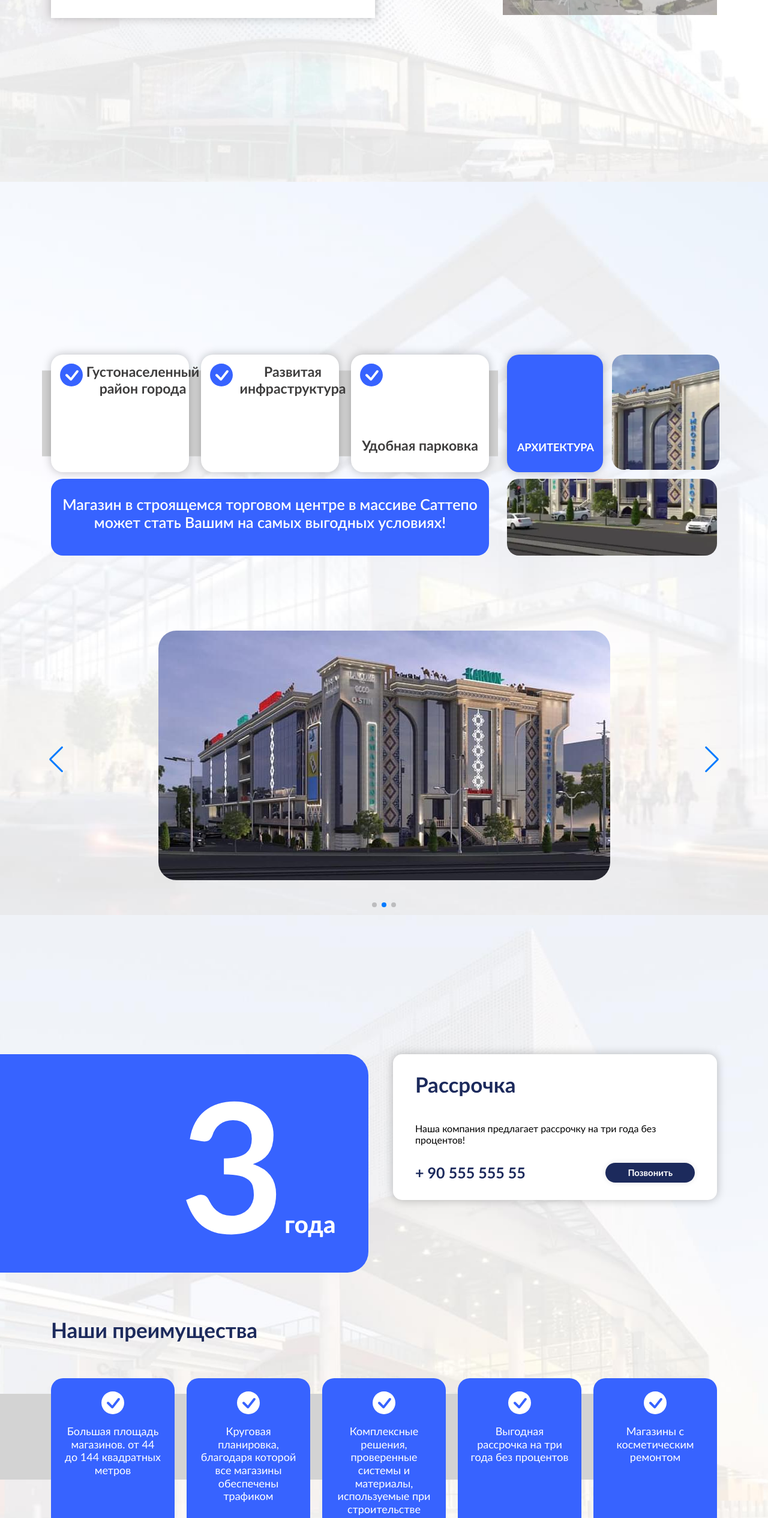
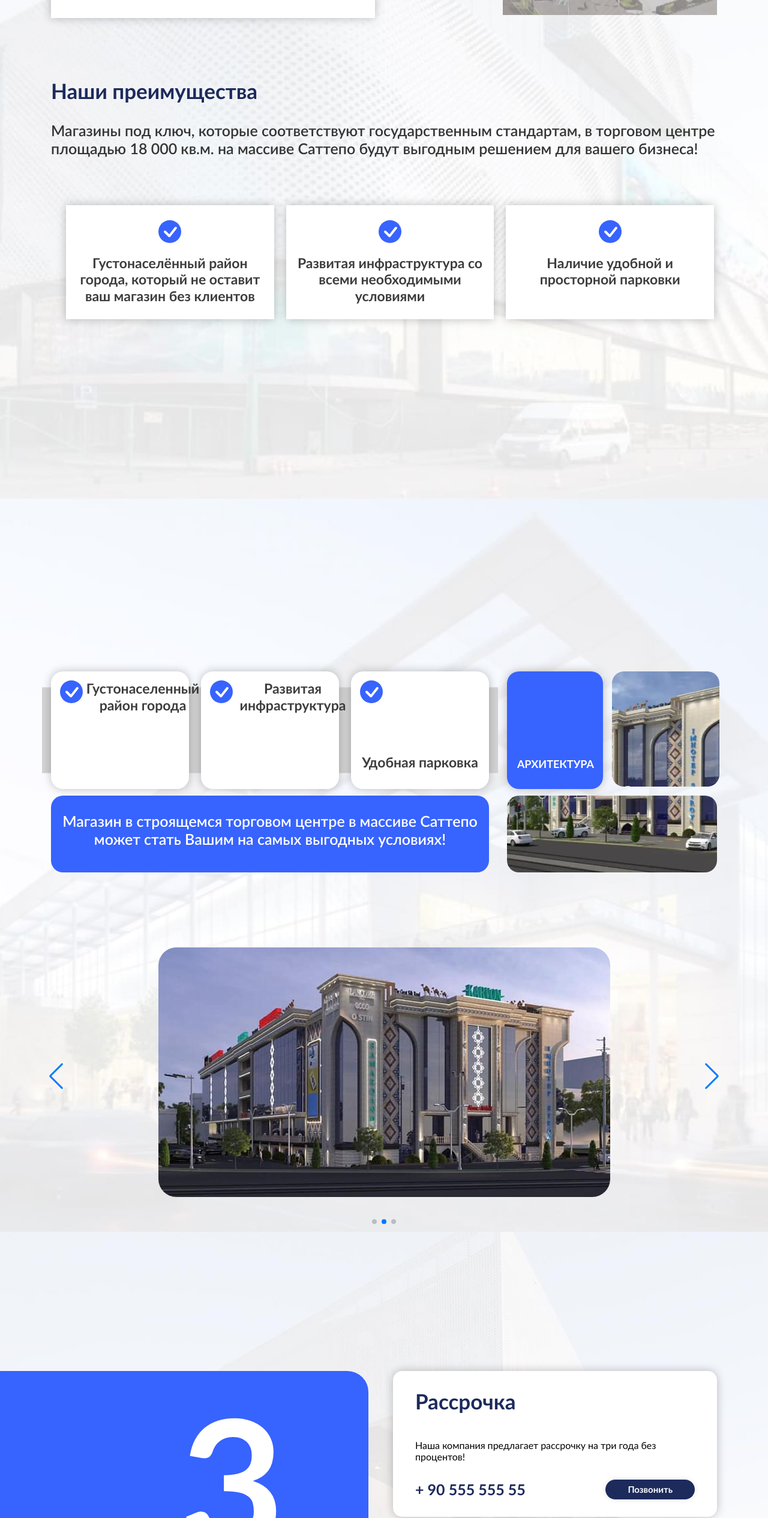
Before and after one commit to Anvarmirzo/imhotepDemo, a website: page imhotep/index.html in a window 1280 px wide. Shown: the part 1361-3891 px from the top of the page at 60% size. Drawn offline with nearby package versions, Linux system fonts and the light colour scheme; a web font is replaced by a local one.

Commit message:
advantages completed

```diff
--- a/imhotep/index.html
+++ b/imhotep/index.html
@@ -114,8 +114,45 @@
                 </div>
             </div>
         </div>
+        <div class="advantage">
+            <div class="container">
+                <h3>Наши преимущества</h3>
+                <p>Магазины под ключ, которые соответствуют государственным стандартам, в торговом центре площадью 18
+                    000
+                    кв.м.
+                    на массиве Саттепо будут выгодным решением для вашего бизнеса! </p>
+                <!-- advantage slider -->
+                <div class="p-relative">
+                    <div class="container">
+                        <div class="advantage-slider-container p-relative">
+                            <div class="swiper-wrapper">
+                                <div class="swiper-slide">
+                                    <div class="advantage-card">
+                                        <span class="advantage-check-icon mb-15"></span>
+                                        <p>Густонаселённый район города, который не оставит ваш магазин без клиентов
+                                        </p>
+                                    </div>
+                                </div>
+                                <div class="swiper-slide">
+                                    <div class="advantage-card">
+                                        <span class="advantage-check-icon mb-15"></span>
+                                        <p>Развитая инфраструктура со всеми необходимыми условиями
+                                        </p>
+                                    </div>
+                                </div>
+                                <div class="swiper-slide">
+                                    <div class="advantage-card">
+                                        <span class="advantage-check-icon mb-15"></span>
+                                        <p>Наличие удобной и просторной парковки</p>
+                                    </div>
+                                </div>
+                            </div>
+                        </div>
+                    </div>
+                </div>
+            </div>
+        </div>
     </section>
-
     <!-- section offer -->
     <section class="offer pt-268">
         <div class="container">
@@ -219,48 +256,6 @@
                         <div class="installment-contact">
                             <a href="tel:+998905555555">+ 90 555 555 55</a>
                             <button class="primary-btn call-btn ml-27 ml-sm-0">Позвонить</button>
-                        </div>
-                    </div>
-                </div>
-            </div>
-            <h3>Наши преимущества</h3>
-        </div>
-        <!-- advantage slider -->
-        <div class="p-relative advantage">
-            <div class="track-line"></div>
-            <div class="container">
-                <div class="advantage-slider-container p-relative">
-                    <div class="swiper-wrapper">
-                        <div class="swiper-slide">
-                            <div class="advantage-card">
-                                <span class="advantage-check-icon mb-15"></span>
-                                <p>Большая площадь магазинов. от 44 до 144 квадратных метров</p>
-                            </div>
-                        </div>
-                        <div class="swiper-slide">
-                            <div class="advantage-card">
-                                <span class="advantage-check-icon mb-15"></span>
-                                <p>Круговая планировка, благодаря которой все магазины обеспечены трафиком</p>
-                            </div>
-                        </div>
-                        <div class="swiper-slide">
-                            <div class="advantage-card">
-                                <span class="advantage-check-icon mb-15"></span>
-                                <p>Комплексные решения, проверенные системы и материалы, используемые при строительстве
-                                </p>
-                            </div>
-                        </div>
-                        <div class="swiper-slide">
-                            <div class="advantage-card">
-                                <span class="advantage-check-icon mb-15"></span>
-                                <p>Выгодная рассрочка на три года без процентов</p>
-                            </div>
-                        </div>
-                        <div class="swiper-slide">
-                            <div class="advantage-card">
-                                <span class="advantage-check-icon mb-15"></span>
-                                <p>Магазины с косметическим ремонтом</p>
-                            </div>
                         </div>
                     </div>
                 </div>
--- a/imhotep/js/script.js
+++ b/imhotep/js/script.js
@@ -147,7 +147,7 @@ document.addEventListener('DOMContentLoaded', function () {
   /* Advantage slider */
 
   var advantageSlider = new Swiper('.advantage-slider-container', {
-    slidesPerView: 5,
+    slidesPerView: 3,
     spaceBetween: 21,
     breakpoints: {
       // when window width is >= 320px
@@ -172,7 +172,7 @@ document.addEventListener('DOMContentLoaded', function () {
       },
       // when window width is >= 992px
       992: {
-        slidesPerView: 4.25,
+        slidesPerView: 3,
         spaceBetween: 20,
         loop: true,
         autoplay: {
@@ -182,7 +182,7 @@ document.addEventListener('DOMContentLoaded', function () {
       },
       // when window width is >= 1200px
       1200: {
-        slidesPerView: 5,
+        slidesPerView: 3,
         spaceBetween: 20,
         loop: false,
         autoplay: false
--- /dev/null
+++ b/src/scss/_advantage.scss
@@ -0,0 +1,9 @@
+.advantage {
+    padding-top: 100px;
+
+    .container>p {
+        font-weight: 600;
+        font-size: 25px;
+        color: #343434;
+    }
+}
--- a/src/scss/_icons.scss
+++ b/src/scss/_icons.scss
@@ -50,7 +50,7 @@
     display: inline-block;
     width: 38px;
     height: 38px;
-    background-image: url('../img/check-blue.svg');
+    background-image: url('../img/check.svg');
 }
 
 /* question icon */
--- a/src/scss/_swiper-sliders-styles.scss
+++ b/src/scss/_swiper-sliders-styles.scss
@@ -43,8 +43,7 @@
     padding-bottom: 6px;
 
     &-slider-container {
-        overflow: hidden;
-        width: 100%;
+        max-width: 100%;
         height: 100%;
         margin-top: 60px;
 
@@ -54,16 +53,24 @@
 
     }
 
+    .swiper-wrapper {
+        display: flex;
+        justify-content: center;
+        padding: 20px;
+    }
+
     &-card {
-        background: #3763FF;
-        border-radius: 20px;
-        padding: 22px 21px;
-        color: #fff;
+        background-color: #FFFFFF;
+        box-shadow: 0px 0px 15px rgba(0, 0, 0, 0.25);
+        padding: 25px 17px;
+        font-size: 23px;
         text-align: center;
         height: 100%;
 
         p {
-            font-size: 18px;
+            font-weight: bold;
+            font-size: 23px;
+            color: #3E3D3D;
         }
     }
 }
--- a/src/scss/style.scss
+++ b/src/scss/style.scss
@@ -12,6 +12,7 @@
 @import '_navigation';
 @import '_header';
 @import '_about';
+@import '_advantage';
 @import '_offer';
 @import '_installment';
 @import '_partners';
```
Also changed, not shown: src/index.html (+38 -43 lines), imhotep/css/style.css, imhotep/css/style.min.css, src/js/swiper-sliders-config.js, 1 other file.
